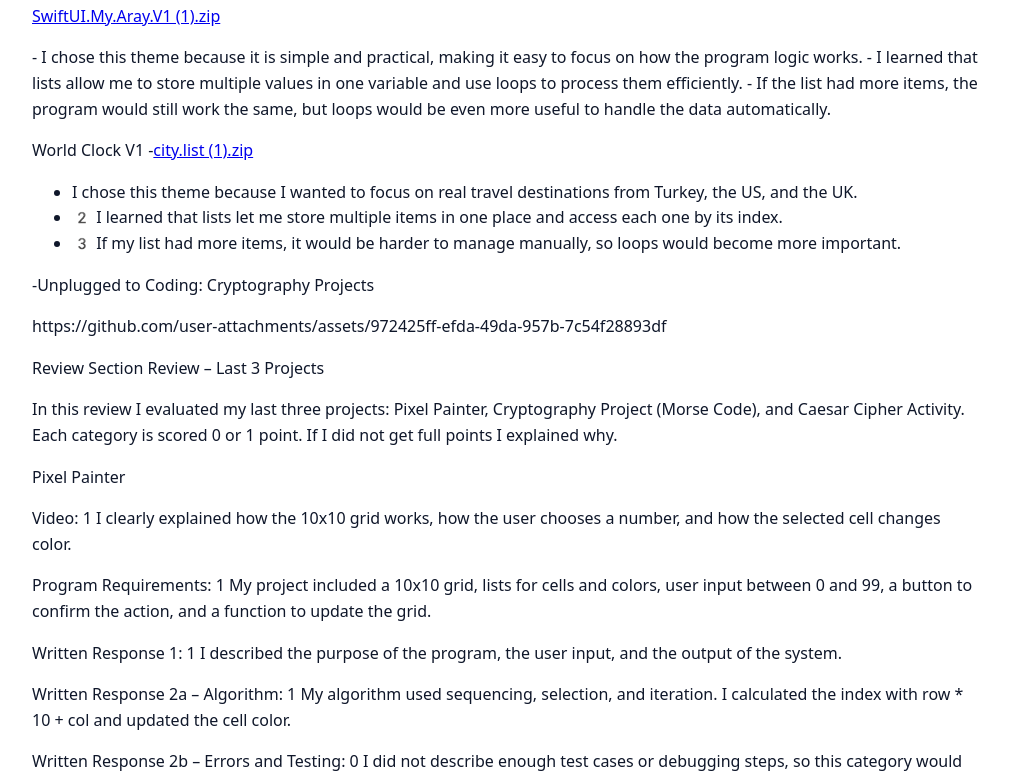
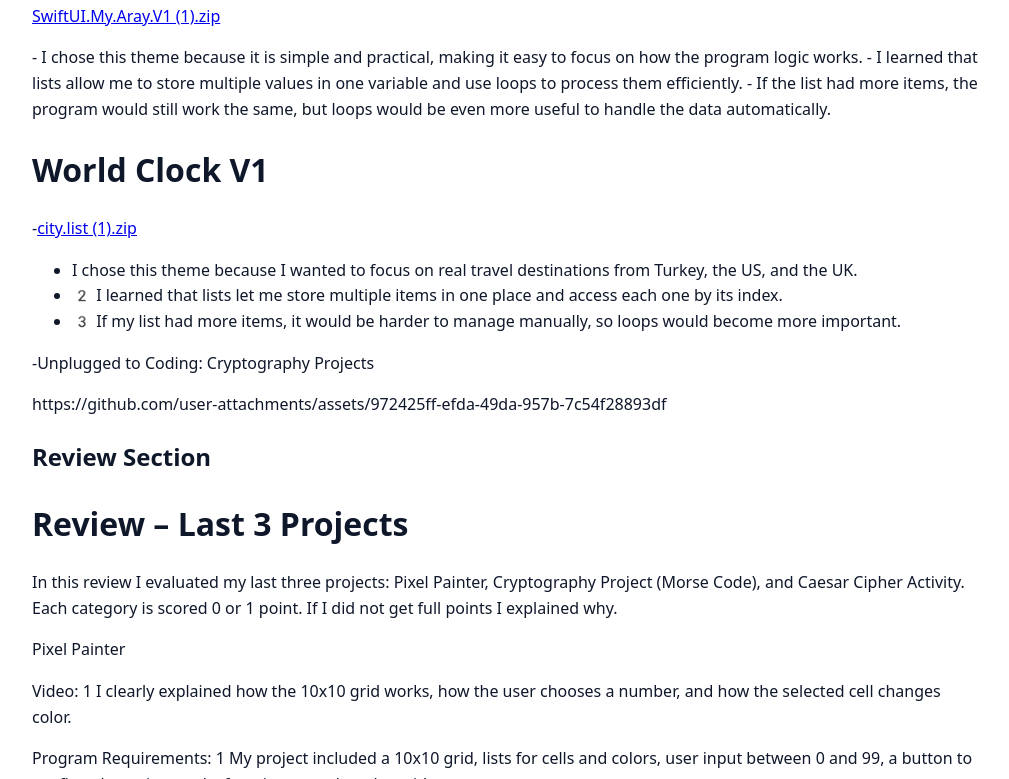
Before and after one commit to FaTiH3446/FaTiH3446.github.io, a Jekyll site: the page built from projects3.md, in a window 1280 px wide and 900 px high, scrolled down 692 px, cut to the strip 121-900 px from the top of the window. Shown: the whole strip, without its empty margins (134-1143 px from the left). Built offline with Jekyll 4.4.1, drawn with Linux system fonts in a browser that asks for light colours.

```diff
--- a/projects3.md
+++ b/projects3.md
@@ -15,7 +15,7 @@ permalink: /project-v3/
 
 </div>
 
-World Clock V1
+# World Clock V1
 -[city.list (1).zip](https://github.com/user-attachments/files/24456763/city.list.1.zip)
 - I chose this theme because I wanted to focus on real travel destinations from Turkey, the US, and the UK.
 - 2️ I learned that lists let me store multiple items in one place and access each one by its index.
@@ -29,12 +29,12 @@ World Clock V1
 https://github.com/user-attachments/assets/972425ff-efda-49da-957b-7c54f28893df
 
 
-Review Section
-Review – Last 3 Projects
+## Review Section
+# Review – Last 3 Projects
 
 In this review I evaluated my last three projects: Pixel Painter, Cryptography Project (Morse Code), and Caesar Cipher Activity. Each category is scored 0 or 1 point. If I did not get full points I explained why.
 
-Pixel Painter
+ Pixel Painter
 
 Video: 1 I clearly explained how the 10x10 grid works, how the user chooses a number, and how the selected cell changes color.
 
```
